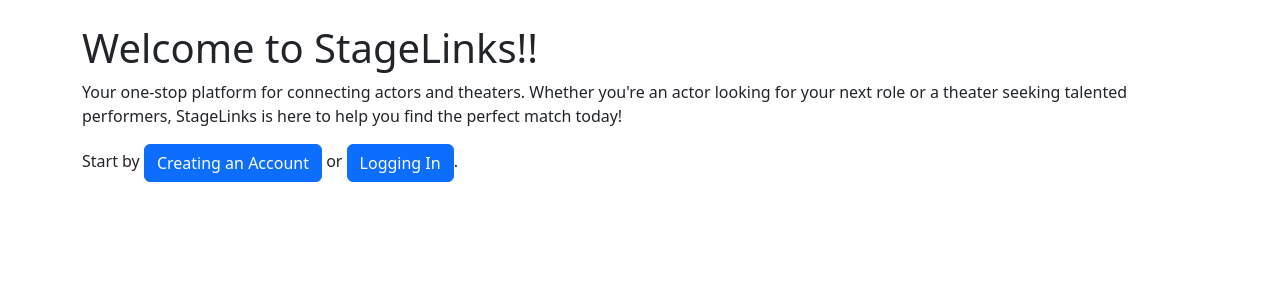
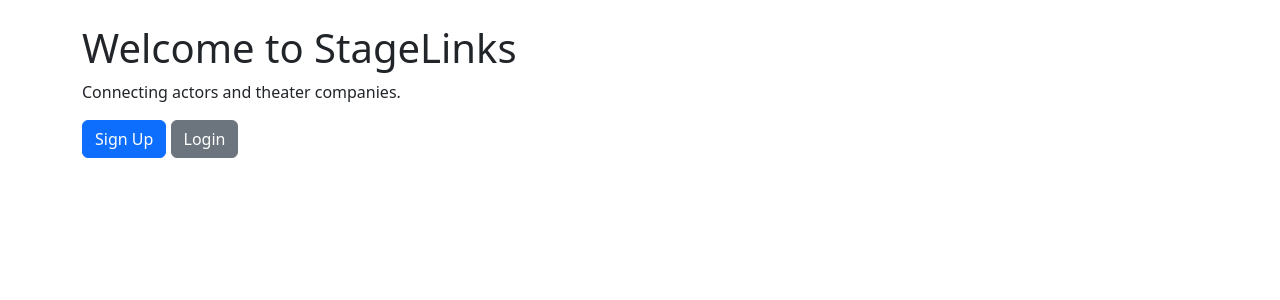
Before and after one commit to kalebb1002/StageLinks, a Flask app: page / in a window 1280 px wide. Shown: the part 56-356 px from the top of the page. Run offline with Flask 3, Linux system fonts and the light colour scheme; some libraries are stand-ins or nearby versions.

Commit message:
changed homepage to show differently for users already logged in

```diff
--- a/templates/home.html
+++ b/templates/home.html
@@ -1,9 +1,13 @@
 {% extends "base.html" %}
-{% block title %}Home{% endblock %}
-
+{% block title %}StageLinks{% endblock %}
 {% block content %}
-    <h1>Welcome to StageLinks!!</h1>
-    <p>Your one-stop platform for connecting actors and theaters. Whether you're an actor looking for your next role or a theater seeking talented performers,
-        StageLinks is here to help you find the perfect match today!</p>
-    <p>Start by <a href="{{url_for('register')}}" class="btn btn-primary">Creating an Account</a> or <a href="{{url_for('login')}}" class="btn btn-primary">Logging In</a>.</p>
+    {% if current_user.is_authenticated %}
+        <h1>Welcome back, {{ current_user.username }}!</h1>
+        <a href="{{ url_for('profile', username=current_user.username) }}" class="btn btn-primary">Go to Profile</a>
+    {% else %}
+        <h1>Welcome to StageLinks</h1>
+        <p>Connecting actors and theater companies.</p>
+        <a href="{{ url_for('register') }}" class="btn btn-primary">Sign Up</a>
+        <a href="{{ url_for('login') }}" class="btn btn-secondary">Login</a>
+    {% endif %}
 {% endblock %}
```
